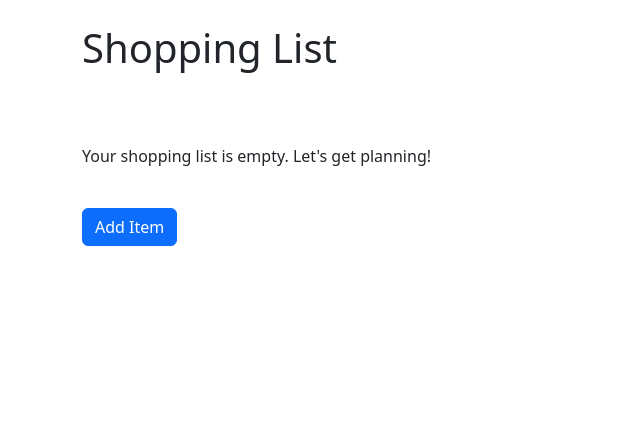
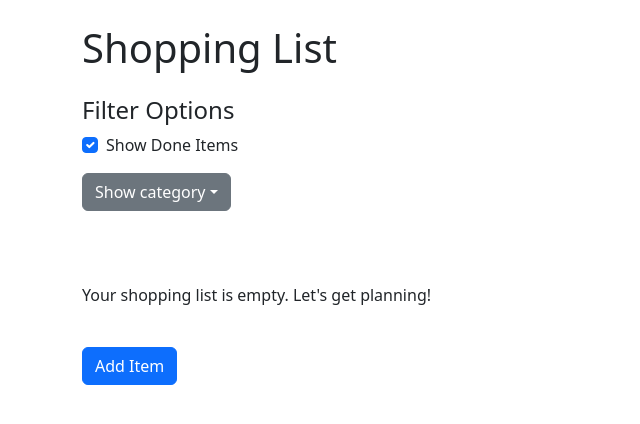
Before and after one commit to FrighteningFunction/shopping-list, a React (Vite) app: page / in a window 1280 px wide. Shown: the top 424 px of the page, without its empty margins (0-640 px from the left). Built offline with nearby package versions, Linux system fonts and the light colour scheme.

Commit message:
feat: add list filtering

```diff
--- a/src/components/ListItem.ts
+++ b/src/components/ListItem.ts
@@ -7,7 +7,12 @@ export interface ListItem {
     category?: string;
 }
 
-export const categories = ["Grocery", "Electronics", "Clothing", "Household", "Other"];
+export interface ListFilter {
+    showDone: boolean;
+    category?: string;
+}
+
+export const categories = ["Grocery", "Electronics", "Clothing", "Household", "Other", "Show All"];
 export type NewListItem = Omit<ListItem, "id" | "done"> & Partial<Pick<ListItem, "done">>;
 
 // Helper to read persisted data
--- a/src/components/ShoppingContainer.tsx
+++ b/src/components/ShoppingContainer.tsx
@@ -2,31 +2,91 @@ import React from "react";
 import { ShoppingListDisplay } from "./ShoppingListDisplay";
 import { ShopppingItemForm } from "./ShoppingItemForm";
 import { useListItems } from "./ListItemsContext";
+import { categories, type ListFilter } from "./ListItem";
 
 export function ShoppingContainer() {
-
   const [isAdding, setIsAdding] = React.useState(false);
   const [isViewing, setIsViewing] = React.useState(false);
+  const [filter, setFilter] = React.useState<ListFilter>({
+    showDone: true,
+    category: undefined,
+  });
 
-    const {listItems} = useListItems();
+  const { listItems } = useListItems();
 
-    let addPanel : React.ReactNode = null;
+  let addPanel: React.ReactNode = null;
 
-    if(isAdding) {
+  if (isAdding) {
+    addPanel = <ShopppingItemForm setIsAdding={setIsAdding} />;
+  } else {
     addPanel = (
-            <ShopppingItemForm setIsAdding={setIsAdding}/>
-        )
-    }else{
-        addPanel = (
-            <button className="btn btn-primary mt-4" onClick={() => setIsAdding(true)}>Add Item</button>
-        )
+      <button
+        className="btn btn-primary mt-4"
+        onClick={() => setIsAdding(true)}
+      >
+        Add Item
+      </button>
+    );
   }
 
   return (
     <div className="container mt-4">
       <h1 className="mb-4">Shopping List</h1>
-            <ShoppingListDisplay listItems={listItems} />
+      <ShoppingListFilterPanel setFilter={setFilter} />
+      <ShoppingListDisplay listItems={listItems} filter={filter} />
       {addPanel}
     </div>
-    )
+  );
 }
+
+function ShoppingListFilterPanel({
+  setFilter,
+}: Readonly<{ setFilter: React.Dispatch<React.SetStateAction<ListFilter>> }>) {
+  return (
+    <div className="mb-4">
+      <h4>Filter Options</h4>
+      <div className="form-check mb-3">
+        <input
+          type="checkbox"
+          id="showDoneCheckbox"
+          className="form-check-input me-2"
+          defaultChecked={true}
+          onChange={(e) =>
+            setFilter((prev) => ({
+              ...prev,
+              showDone: e.target.checked,
+            }))
+          }
+        />
+        <label htmlFor="showDoneCheckbox" className="form-check-label">
+          Show Done Items
+        </label>
+      </div>
+      <div className="dropdown">
+        <a
+          className="btn btn-secondary dropdown-toggle"
+          href="#"
+          role="button"
+          data-bs-toggle="dropdown"
+          aria-expanded="false"
+        >
+          Show category
+        </a>
+
+        <ul className="dropdown-menu">
+          {categories.map((category) => (
+            <li key={category}>
+              <button
+                className="dropdown-item"
+                type="button"
+                onClick={() => setFilter((prev) => ({ ...prev, category }))}
+              >
+                {category}
+              </button>
+            </li>
+          ))}
+        </ul>
+      </div>
+    </div>
+  );
+}
--- a/src/components/ShoppingListDisplay.tsx
+++ b/src/components/ShoppingListDisplay.tsx
@@ -1,20 +1,45 @@
-import { type ListItem } from "./ListItem";
+import { useMemo } from "react";
+import { type ListFilter, type ListItem } from "./ListItem";
 import { useListItems } from "./ListItemsContext";
 
 function ShoppingListItem({ listItem }: Readonly<{ listItem: ListItem }>) {
-  const { deleteItem } = useListItems();
+  const { deleteItem, updateItem } = useListItems();
 
   const handleDelete = () => {
     deleteItem(listItem.id);
   };
 
+  const handleDoneToggle = () => {
+  updateItem({
+    ...listItem,
+    done: !listItem.done
+  });
+};
+
+  let markDoneButton = null;
+
+  if (listItem.done) {
+    markDoneButton = (
+      <button className="btn btn-sm btn-outline-secondary mx-2" onClick={handleDoneToggle}>
+        Mark Undone
+      </button>
+    );
+  } else {
+    markDoneButton = (
+      <button className="btn btn-sm btn-outline-secondary mx-2" onClick={handleDoneToggle}>
+        Mark Done
+      </button>
+    );
+  }
+
   return (
-    <li className="list-group-item d-flex justify-content-between align-items-center">
+    <li className={`list-group-item d-flex justify-content-between align-items-center ${listItem.done ? "list-group-item-secondary" : ""}`}>
       <span>{listItem.name}</span>
       <span >
         <button className="btn btn-sm btn-outline-primary me-2">Details</button>
         <button className="btn btn-sm btn-outline-danger" onClick={handleDelete}>
           <i className="bi bi-trash me-1"></i>{"Delete"}</button>
+        {markDoneButton}
       </span>
     </li>
   );
@@ -22,17 +47,31 @@ function ShoppingListItem({ listItem }: Readonly<{ listItem: ListItem }>) {
 
 export function ShoppingListDisplay({
   listItems,
-}: Readonly<{ listItems: ListItem[] }>) {
+  filter,
+}: Readonly<{ listItems: ListItem[]; filter: ListFilter }>) {
   let content: React.ReactNode = null;
 
-  if (listItems.length === 0) {
+  const filteredItems = useMemo(() => listItems.filter((item) => {
+    if (!filter.showDone && item.done) {
+      return false;
+    }
+    if (filter.category === "Show All") {
+      return true;
+    }
+    if (filter.category && item.category !== filter.category) {
+      return false;
+    }
+    return true;
+  }),[listItems, filter]);
+
+  if (filteredItems.length === 0) {
     content = (
       <p className="mt-5">Your shopping list is empty. Let's get planning!</p>
     );
   } else {
     content = (
       <ul className="list-group">
-        {listItems.map((item) => (
+        {filteredItems.map((item) => (
           <ShoppingListItem key={item.id} listItem={item} />
         ))}
       </ul>
--- a/src/main.tsx
+++ b/src/main.tsx
@@ -2,6 +2,8 @@ import { StrictMode } from 'react'
 import { createRoot } from 'react-dom/client'
 import App from './App.tsx'
 import "bootstrap-icons/font/bootstrap-icons.css";
+import "bootstrap/dist/css/bootstrap.min.css";
+import "bootstrap/dist/js/bootstrap.bundle.min.js";
 
 createRoot(document.getElementById('root')!).render(
   <StrictMode>
```
Lines whose indentation alone changed are shown as unchanged.
